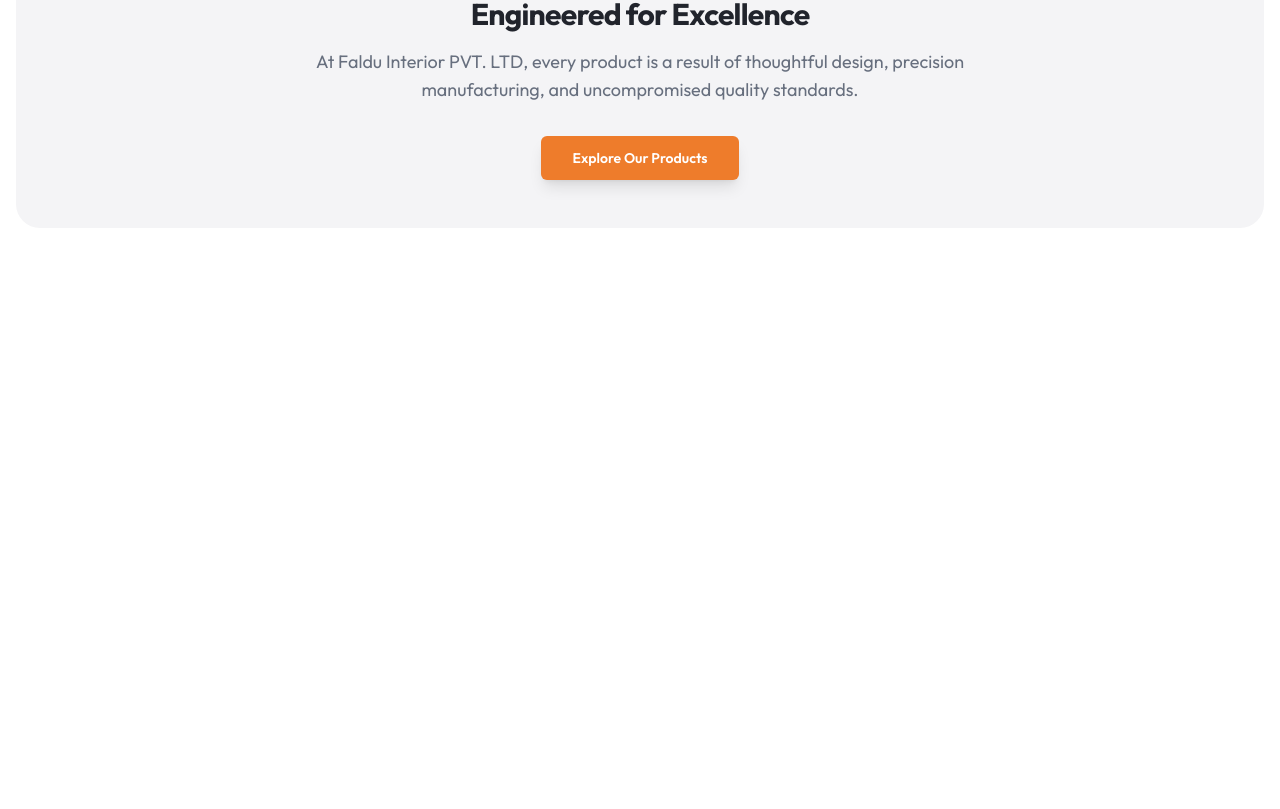
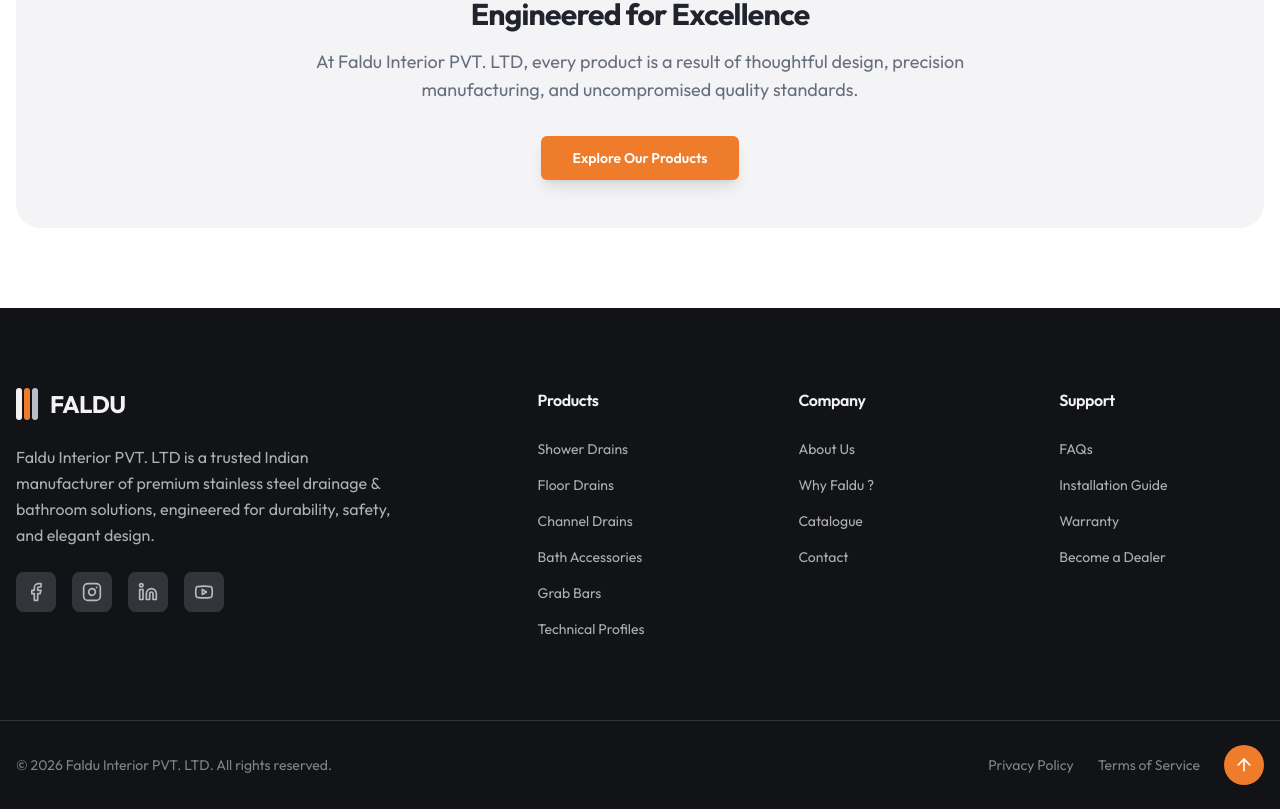
Before and after one commit to Vanshvala23/faldu-clone, a React (Vite) app in the folder client/: page /why-faldu in a window 1280 px wide. Shown: the part 948-1757 px from the top of the page. Before the commit the page ends 1256 px from the top, so only its background shows below. Built offline with nearby package versions, Linux system fonts and the light colour scheme.

Commit message:
Update WhyFaldu.jsx

```diff
--- a/client/src/components/WhyFaldu.jsx
+++ b/client/src/components/WhyFaldu.jsx
@@ -2,6 +2,7 @@
 import { motion } from "framer-motion";
 import { ShieldCheck, Gem, Factory, Award, Users } from "lucide-react";
 import { Button } from "./ui/button";
+import { Footer } from "./Footer";
 
 const reasons = [
   {
@@ -85,13 +86,14 @@
             precision manufacturing, and uncompromised quality standards.
           </p>
 
-          <Button variant="hero" size="lg">
+          <Button variant="hero" size="lg" onClick={() => window.location.href = '/products'}>
             Explore Our Products
           </Button>
         </motion.div>
 
       </div>
     </section>
+    <Footer/>
     </>
   );
 }
```
